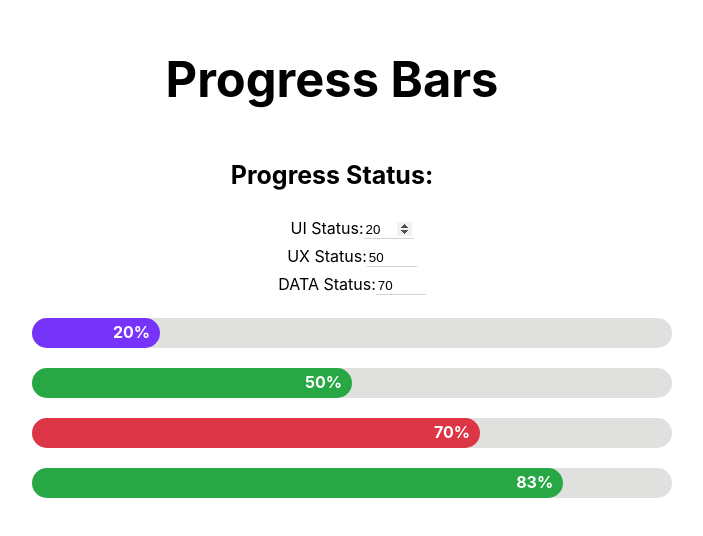
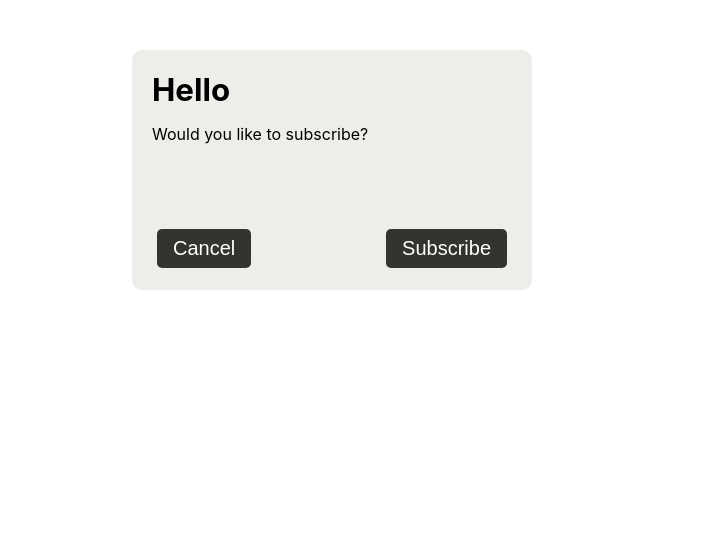
Before and after one commit to williamsjay49/reactAllInOneProjects, a React (Create React App) app: page / in a window 1280 px wide. Shown: the top 536 px of the page, without its empty margins (308-1011 px from the left). Built offline with nearby package versions, Linux system fonts and the light colour scheme.

Commit message:
DialogueBox

```diff
--- a/src/App.js
+++ b/src/App.js
@@ -4,7 +4,7 @@ import "./App.css";
 // import { Slider } from "./projects/04-slider-app/Slider";
 // import HiddenSearchApp from "./projects/05-hidden-search-bar/HiddenSearchBarApp";
 // import PopupApp from "./projects/06-popup-app/PopupApp";
-import ProgressBarsContainer from "./projects/07-progress-bars/ProgressBarsContainer";
+import DialogueBox from "./projects/08-dialogue-box/DialogueBox";
 function App() {
   return (
     <>
@@ -13,7 +13,8 @@ function App() {
       {/* <Slider /> */}
       {/* <HiddenSearchApp /> */}
       {/* <PopupApp /> */}
-      <ProgressBarsContainer />
+      {/* <ProgressBarsContainer /> */}
+      <DialogueBox />
     </>
   );
 }
--- a/src/index.css
+++ b/src/index.css
@@ -33,17 +33,12 @@ body {
   box-sizing: inherit;
 }
 
-p {
-  margin-bottom: 1rem;
-}
-
 h1,
 h2,
 h3,
 h4,
 h5,
 h6 {
-  margin: 3rem 0 1.38rem;
   font-weight: 700;
   line-height: 1.3;
 }
@@ -88,3 +83,8 @@ img {
   width: 100%;
   max-width: 100%;
 }
+
+button {
+  margin: 0;
+  padding: 0;
+}
--- /dev/null
+++ b/src/projects/08-dialogue-box/DialogueBox.jsx
@@ -0,0 +1,105 @@
+import { useState, useEffect } from "react";
+import Button from "../components/Button";
+import { BsFillEmojiFrownFill, BsFillEmojiSmileFill } from "react-icons/bs";
+
+let body = document.body.style;
+export default function DialogueBox() {
+  const [subscription, setSubscription] = useState({
+    subscribe: null,
+    title: "Hello",
+    body: "Would you like to subscribe?",
+    justifyContent: "space-between",
+  });
+
+  const [icon, setIcon] = useState();
+  let iconStyle = {
+    fontSize: "80px",
+    justifySelf: "center",
+    color:
+      subscription.state === "subscribed"
+        ? "rgba(59,137,90,0.4)"
+        : "rgba(25,118,160,0.4)",
+  };
+  useEffect(() => {
+    if (subscription.subscribe === "subscribe") {
+      setIcon(<BsFillEmojiSmileFill style={iconStyle} />);
+      body.background = "#ffafcc";
+    }
+    if (subscription.subscribe === "unsubscribe") {
+      setIcon(<BsFillEmojiFrownFill style={iconStyle} />);
+      body.background = "#a2d2ff";
+    }
+  }, [subscription.subscribe]);
+
+  return (
+    <div
+      style={{
+        marginTop: "50px",
+        width: "400px",
+        height: "15rem",
+        backgroundColor: "#edede9",
+        borderRadius: "10px",
+        padding: "20px",
+      }}
+    >
+      <div
+        style={{
+          display: "grid",
+          gridTemplateColumns: "2fr 1fr",
+          gap: 30,
+        }}
+      >
+        <section>
+          <h1 className="h3" style={{ margin: 0, padding: 0 }}>
+            {subscription.title}
+          </h1>
+          <h2 className="h6" style={{ fontWeight: "400" }}>
+            {subscription.body}
+          </h2>
+        </section>
+        <div>{icon}</div>
+      </div>
+      <div
+        style={{
+          height: "55%",
+          margin: "0",
+          padding: "0",
+          display: "flex",
+          alignItems: "flex-end",
+          justifyContent: `${subscription.justifyContent}`,
+        }}
+      >
+        {subscription.subscribe === null && <Button title={"Cancel"} />}
+        {subscription.subscribe === "subscribe" ? null : (
+          <Button
+            title={"Subscribe"}
+            onClick={() =>
+              setSubscription((a) => ({
+                ...a,
+                subscribe: "subscribe",
+                title: "Thank You,",
+                body: "for your subscription :)",
+                justifyContent: "flex-end",
+              }))
+            }
+          />
+        )}
+
+        {subscription.subscribe === "subscribe" ? (
+          <Button
+            title={"unsubscribe"}
+            onClick={() =>
+              setSubscription((a) => ({
+                ...a,
+                subscribe: "unsubscribe",
+                title: "Sorry",
+                body: "to see you go :(",
+                justifyContent: "flex-end",
+              }))
+            }
+          />
+        ) : null}
+      </div>
+    </div>
+  );
+}
--- a/src/projects/components/Button.jsx
+++ b/src/projects/components/Button.jsx
@@ -1,7 +1,9 @@
-export default function Button({ title }) {
+export default function Button({ title, onClick }) {
   return (
     <>
-      <button className="button h5">{title ? title : "click me"}</button>
+      <button onClick={onClick} className="button h5">
+        {title ? title : "click me"}
+      </button>
     </>
   );
 }
```
